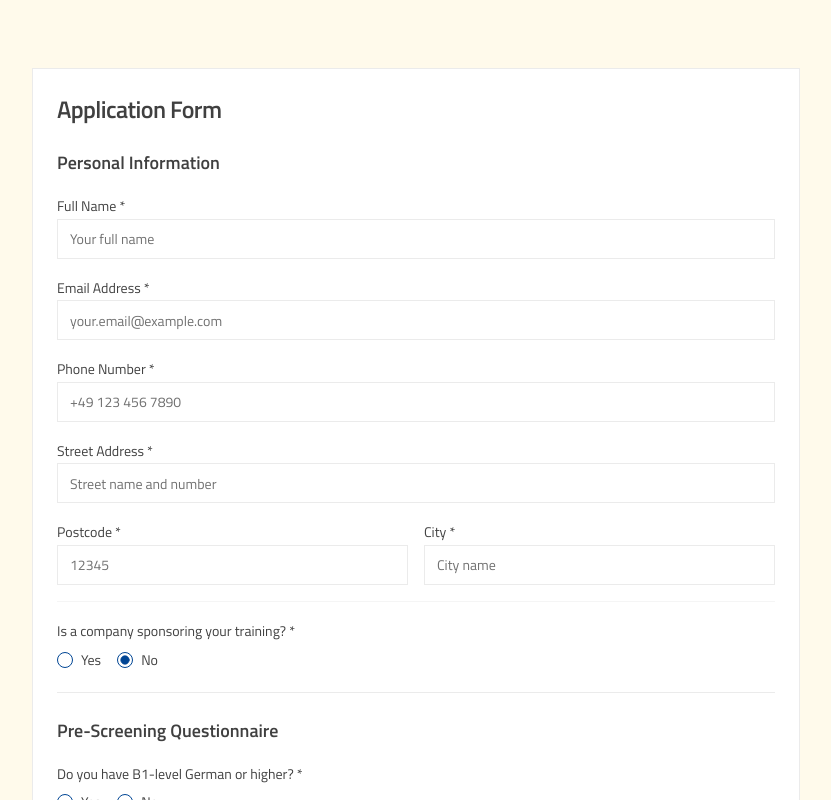
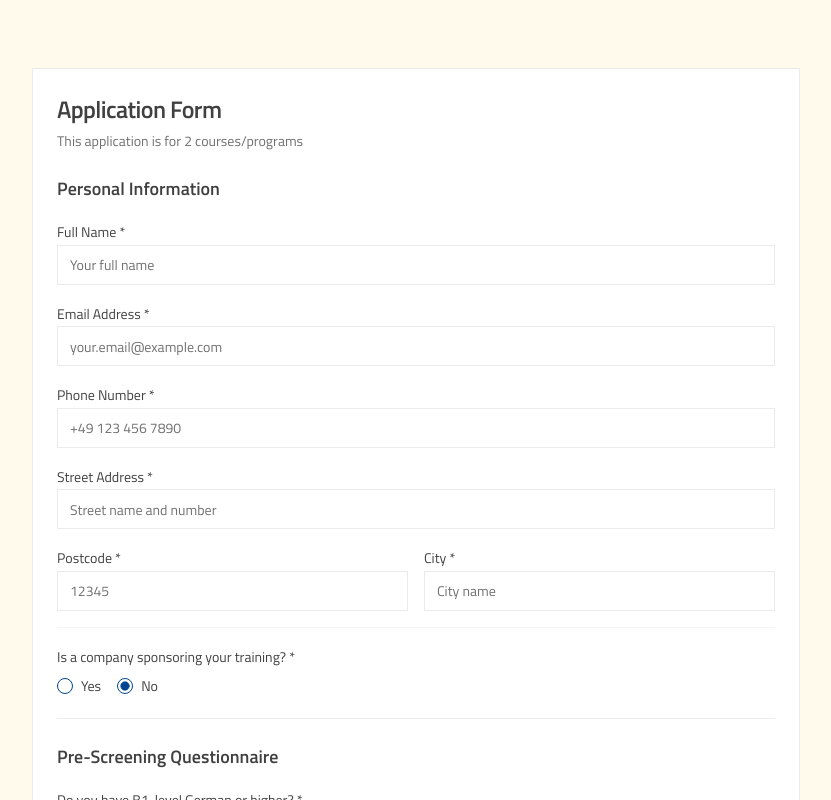
Before and after one commit to greentech-training/solar-catalyst-applications, a React (Vite) app: page /enroll in a window 1280 px wide. Shown: the part 840-1640 px from the top of the page, without its empty margins (224-1055 px from the left). Built offline with nearby package versions, Linux system fonts and the light colour scheme; the HTML template or start-up script is replaced by a standard one.

Commit message:
course IDs update

```diff
--- a/src/pages/Enroll.tsx
+++ b/src/pages/Enroll.tsx
@@ -12,7 +12,8 @@ import { useContent } from "@/hooks/useContent";
 
 // ✅ CONFIGURATION: Put the MongoDB course IDs you're advertising here
 const COURSE_IDS = [
-  "69de24d07e48dc43dfd861e0",
+  "6a021a63ac4e30c95fa4b686",
+  "6a032b2069a07fb54db517c2",
 ];
 
 const API_URL = import.meta.env.VITE_API_URL || "https://decarboniser.greentech.training/api/applications";
```
